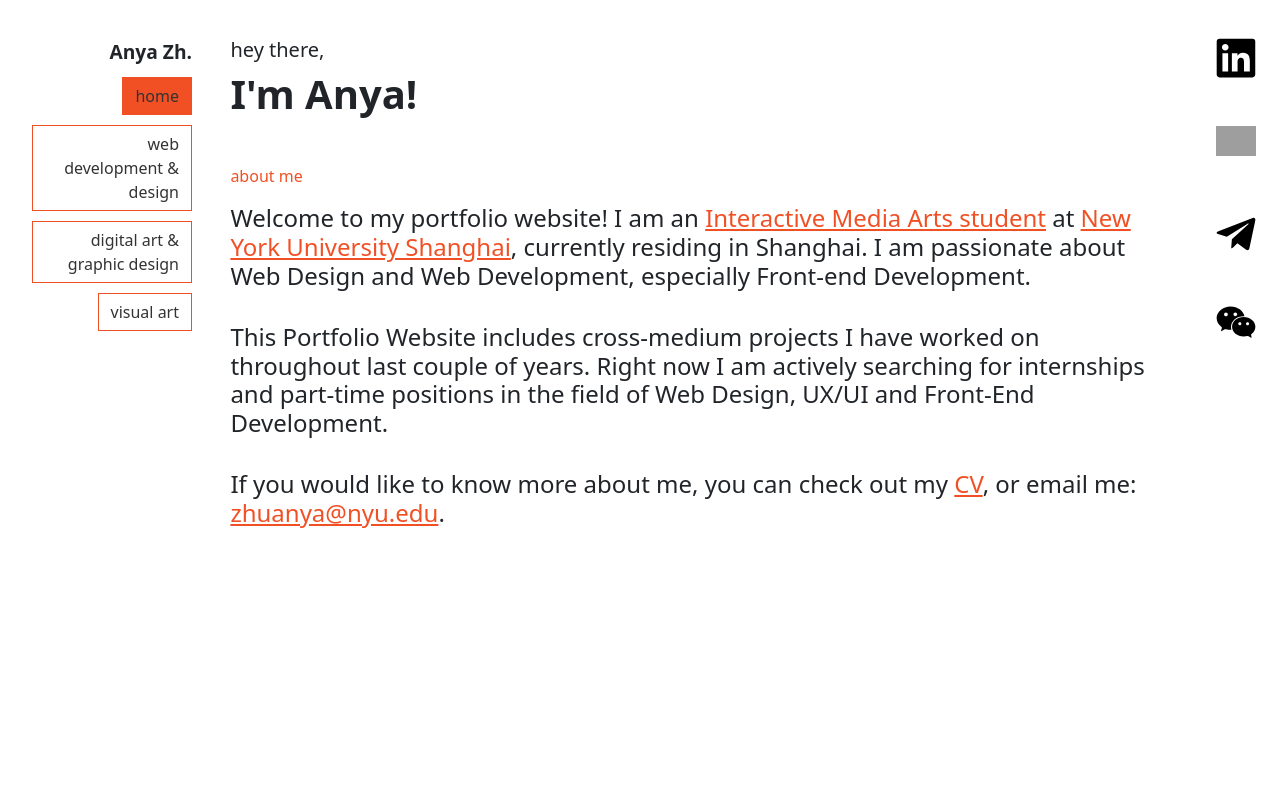
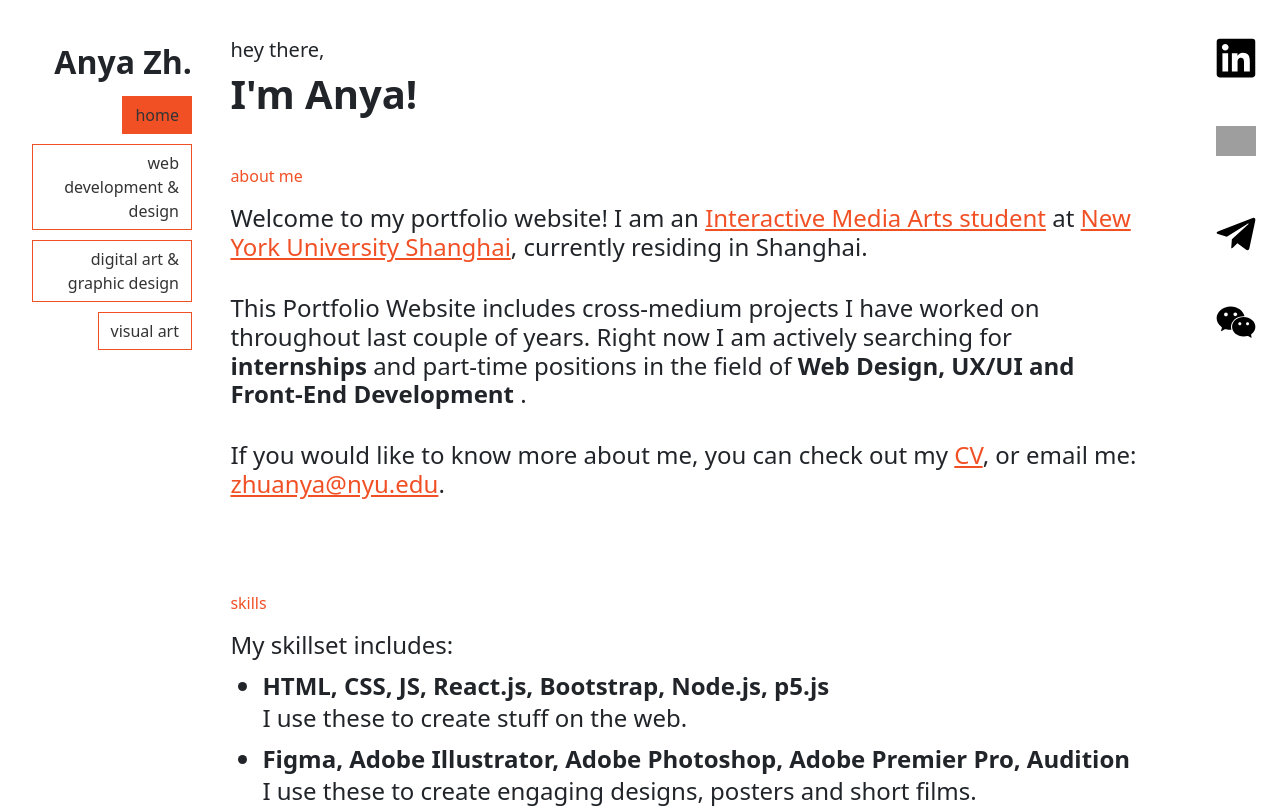
Before and after one commit to zhuanya28/anya-s-portfolio, a React (Create React App) app: page / in a window 1280 px wide. Shown: the top 808 px of the page. Built offline with nearby package versions, Linux system fonts and the light colour scheme; grey boxes are pictures that could not be loaded.

Commit message:
added: skillset

```diff
--- a/src/components/Introduction.jsx
+++ b/src/components/Introduction.jsx
@@ -1,4 +1,5 @@
 import React from "react";
+import skills from "../media/skills.jpg";
 
 
 function Introduction(){
@@ -29,15 +30,19 @@ function Introduction(){
             >
               New York University Shanghai
             </a>
-            , currently residing in Shanghai. I am passionate about Web Design
-            and Web Development, especially Front-end Development.{" "}
+            , currently residing in Shanghai.{" "}
           </h4>
           <br />
           <h4 className="aboutMeText">
             This Portfolio Website includes cross-medium projects I have worked
             on throughout last couple of years. Right now I am actively
-            searching for internships and part-time positions in the field of
-            Web Design, UX/UI and Front-End Development.
+            searching for <span className="boldText">internships</span> and
+            part-time positions in the field of
+            <span className="boldText">
+              {" "}
+              Web Design, UX/UI and Front-End Development{" "}
+            </span>
+            .
           </h4>
           <br />
           <h4 className="aboutMeText">
@@ -62,6 +67,26 @@ function Introduction(){
             .
           </h4>
         </div>
+        <div className="skillsDiv">
+          <p className="segment">skills</p>
+          <h4 class="aboutMeText">My skillset includes:</h4>
+          <ul>
+            <li class="skillsSet">
+              HTML, CSS, JS, React.js, Bootstrap, Node.js, p5.js
+            </li>
+            <h5 class="skillsSetText">
+              I use these to create stuff on the web.
+            </h5>
+            <li class="skillsSet">
+              Figma, Adobe Illustrator, Adobe Photoshop, Adobe Premier Pro,
+              Audition
+            </li>
+            <h5 class="skillsSetText">
+              I use these to create engaging designs, posters and short films.
+            </h5>
+          </ul>
+          <img src={skills} alt="skills"></img>
+        </div>
       </div>
     );
 }
--- a/src/index.css
+++ b/src/index.css
@@ -32,7 +32,7 @@ code {
 }
 
 .nameInMenu{
-  font-size: larger;
+  font-size: 2em;
   font-weight: bold;
 }
 
@@ -92,12 +92,28 @@ code {
 }
 
 .aboutMeText{
-
+  font-weight:300;
+}
+.boldText{
+  font-weight: 600;
 }
 .inTextA{
   color: #F15025;
 }
 
+.skillsDiv{
+  margin-top: 10%;
+}
+
+.skillsSet{
+  font-size: 1.5rem;
+  font-weight: 600;
+}
+
+.skillsSetText{
+  font-size: 1.5rem;
+  font-weight:300;
+}
 
 /* PROJECTS */
 .projects{
```
Also changed, not shown: src/media/skills.jpg (added).
